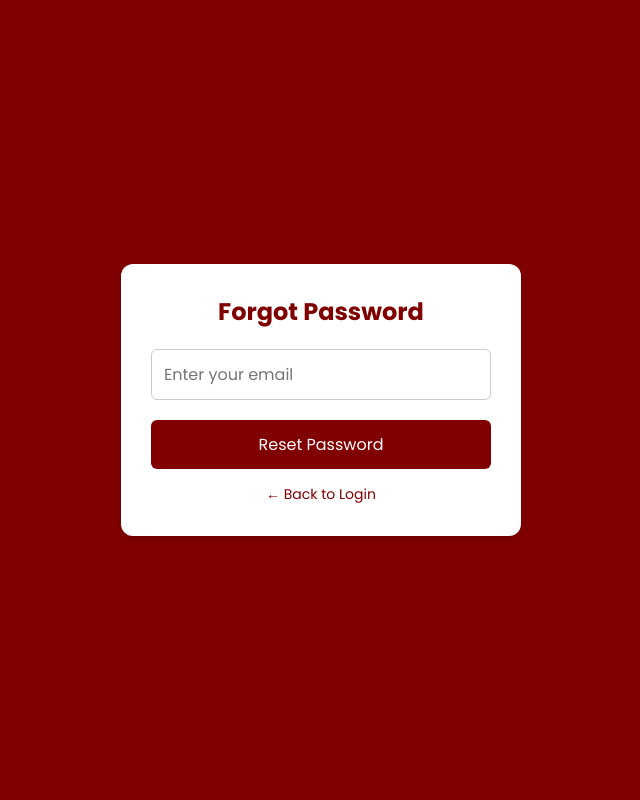
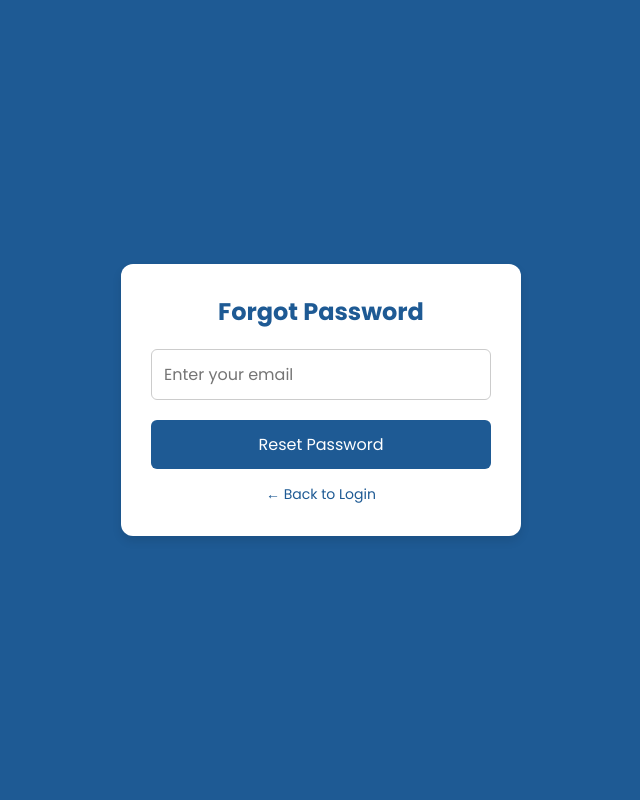
Before and after one commit to bahrul13/docuSys, a PHP site: page /includes/forgot_password.php in a window 1280 px wide. Shown: the whole page, without its empty margins (319-959 px from the left). Run offline with PHP 8.4, Linux system fonts and the light colour scheme.

Commit message:
sana final na 2

```diff
--- a/includes/forgot_password.php
+++ b/includes/forgot_password.php
@@ -4,9 +4,10 @@
   <meta charset="UTF-8">
   <title>Forgot Password</title>
   <link rel="stylesheet" href="../css/style.css">
+  <link rel="icon" type="image/png" href="/uploads/dms.png">
   <style>
     body {
-      background-color: #800000;
+      background-color: #1E5A94;
       display: flex;
       justify-content: center;
       align-items: center;
@@ -24,7 +25,7 @@
 
     .forgot-container h2 {
       margin-bottom: 20px;
-      color: #800000;
+      color: #1E5A94;
     }
 
     .forgot-container input[type="email"] {
@@ -40,7 +41,7 @@
       width: 100%;
       padding: 12px;
       border: none;
-      background-color: #800000;
+      background-color: #1E5A94;
       color: white;
       border-radius: 6px;
       cursor: pointer;
@@ -48,13 +49,13 @@
     }
 
     .forgot-container input[type="submit"]:hover {
-      background-color: #a00000;
+      background-color: #1E5A94;
     }
 
     .forgot-container a {
       display: inline-block;
       margin-top: 15px;
-      color: #800000;
+      color: #1E5A94;
       text-decoration: none;
       font-size: 14px;
     }
```
Also changed, not shown: includes/reset_password.php (+5 -4 lines).
